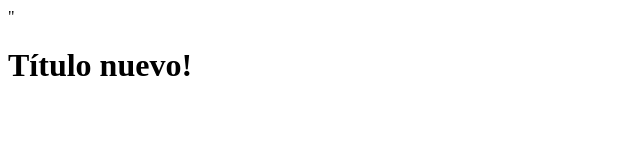
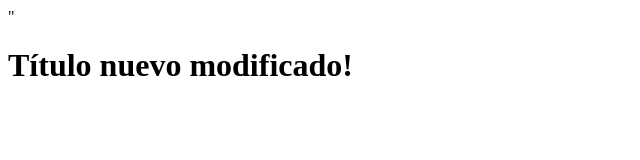
Before and after one commit to fjcolmenartic/HelloWorldGit, a plain HTML site: page index.html in a window 1280 px wide. Shown: the whole page, without its empty margins (0-640 px from the left). Drawn offline with Linux system fonts and the light colour scheme.

Commit message:
Title was modified again

```diff
--- a/index.html
+++ b/index.html
@@ -6,6 +6,6 @@
         <meta http-equiv="X-UA-Compatible" content="ie=edge">
     </head>
     <body>
-        <h1>Título nuevo!</h1>
+        <h1>Título nuevo modificado!</h1>
     </body>
 </html>
```
